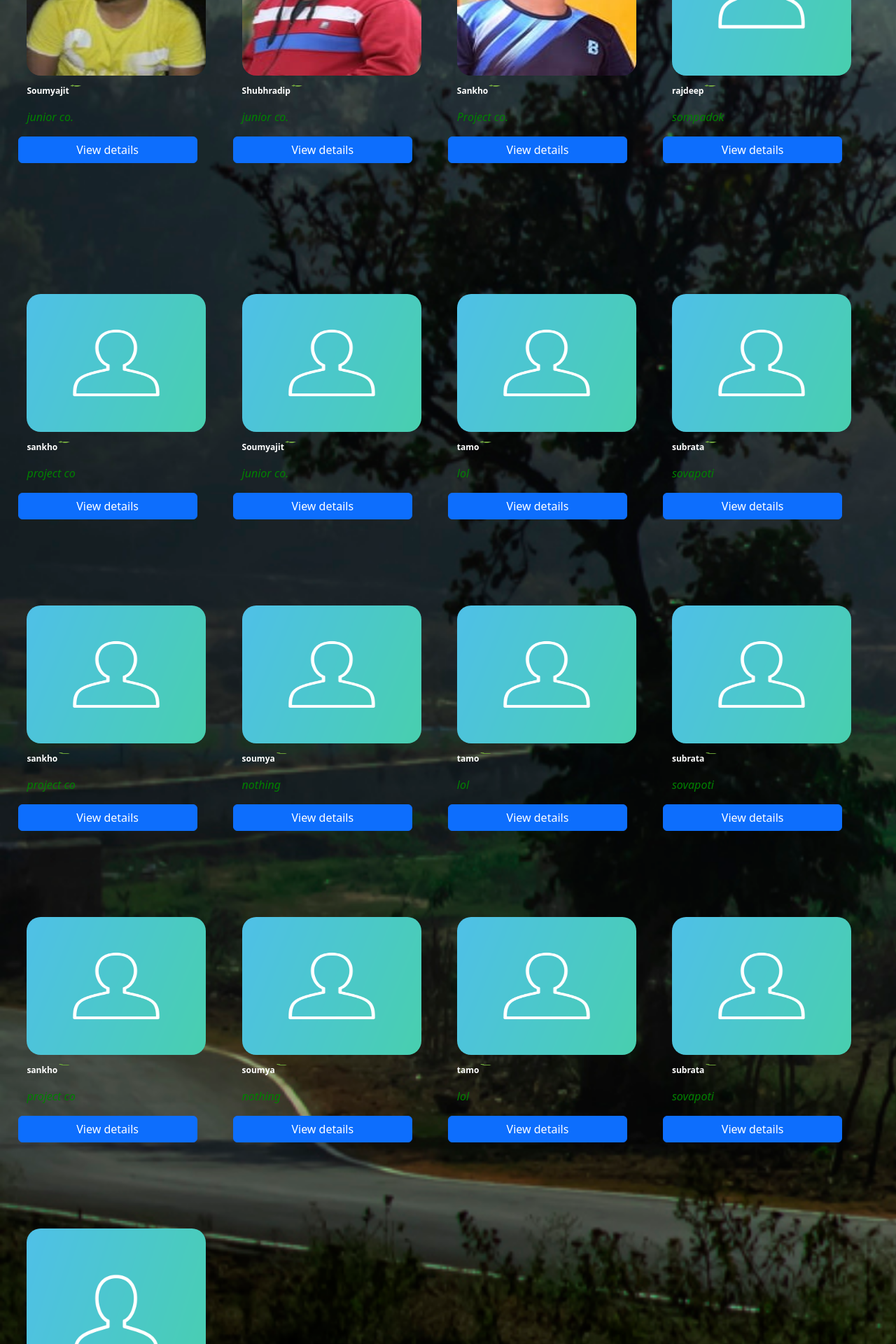
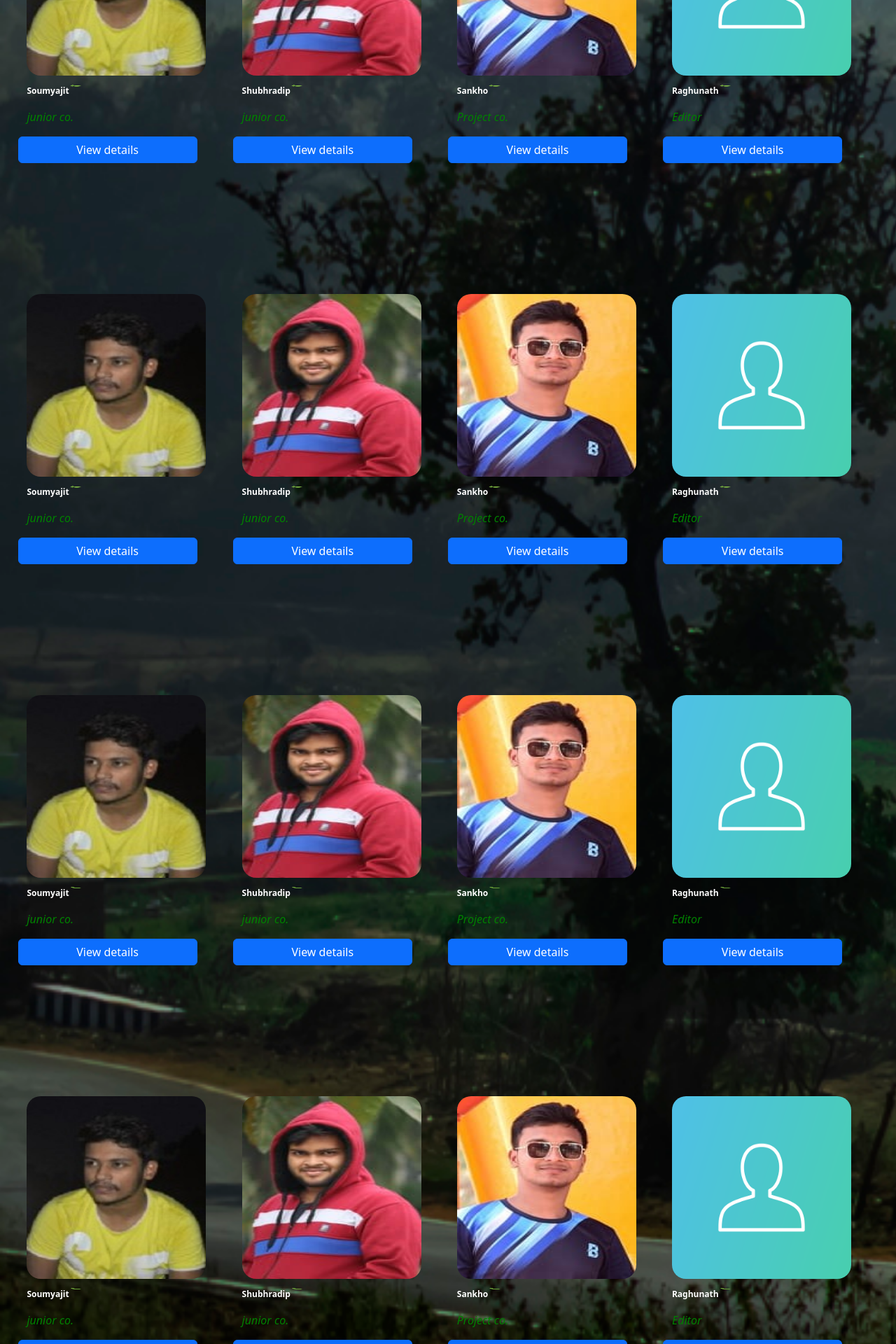
Before and after one commit to ShubhradipSarkar/vercel_ssc_deploy, a React (Create React App) app: page /about in a window 1280 px wide. Shown: the part 620-2540 px from the top of the page at 70% size. Built offline with nearby package versions, Linux system fonts and the light colour scheme; no server answers.

Commit message:
first demo

```diff
--- a/src/components/Group.js
+++ b/src/components/Group.js
@@ -18,10 +18,38 @@ function Group(){
                 <People name="Soumyajit" designation="junior co." dp={soumya} className="indi" />
                 <People name="Shubhradip" designation="junior co."dp={riki} className="indi" id="http://localhost:4000/mens/63dbc30e111eb24d96a42083"/>
                 <People name="Sankho" designation="Project co." dp={sankho} className="indi"/>
-                <People name="rajdeep" designation="sompadok"  dp={errpic} className="indi"/>
+                <People name="Raghunath" designation="Editor"  dp={errpic} className="indi"/>
 
             </div>
             <div className="peeps">
+                <People name="Soumyajit" designation="junior co." dp={soumya} className="indi" />
+                <People name="Shubhradip" designation="junior co."dp={riki} className="indi" id="http://localhost:4000/mens/63dbc30e111eb24d96a42083"/>
+                <People name="Sankho" designation="Project co." dp={sankho} className="indi"/>
+                <People name="Raghunath" designation="Editor"  dp={errpic} className="indi"/>
+
+            </div>
+            <div className="peeps">
+                <People name="Soumyajit" designation="junior co." dp={soumya} className="indi" />
+                <People name="Shubhradip" designation="junior co."dp={riki} className="indi" id="http://localhost:4000/mens/63dbc30e111eb24d96a42083"/>
+                <People name="Sankho" designation="Project co." dp={sankho} className="indi"/>
+                <People name="Raghunath" designation="Editor"  dp={errpic} className="indi"/>
+
+            </div>
+            <div className="peeps">
+                <People name="Soumyajit" designation="junior co." dp={soumya} className="indi" />
+                <People name="Shubhradip" designation="junior co."dp={riki} className="indi" id="http://localhost:4000/mens/63dbc30e111eb24d96a42083"/>
+                <People name="Sankho" designation="Project co." dp={sankho} className="indi"/>
+                <People name="Raghunath" designation="Editor"  dp={errpic} className="indi"/>
+
+            </div>
+            <div className="peeps">
+                <People name="Soumyajit" designation="junior co." dp={soumya} className="indi" />
+                <People name="Shubhradip" designation="junior co."dp={riki} className="indi" id="http://localhost:4000/mens/63dbc30e111eb24d96a42083"/>
+                <People name="Sankho" designation="Project co." dp={sankho} className="indi"/>
+                <People name="Raghunath" designation="Editor"  dp={errpic} className="indi"/>
+
+            </div>
+            {/* <div className="peeps">
                 <People name="sankho" designation="project co" dp={errpic} className="indi"/>
                 <People name="Soumyajit" designation="junior co."dp={errpic} className="indi"/>
                 <People name="tamo" designation="lol" dp={errpic} className="indi"/>
@@ -46,7 +74,7 @@ function Group(){
             <div>
             <People name="sankho" designation="project co" dp={errpic} className="indi"/>
             <People name="sankho" designation="project co" dp={errpic} className="indi"/>
-            </div>
+            </div> */}
 
         </div>
 
```
